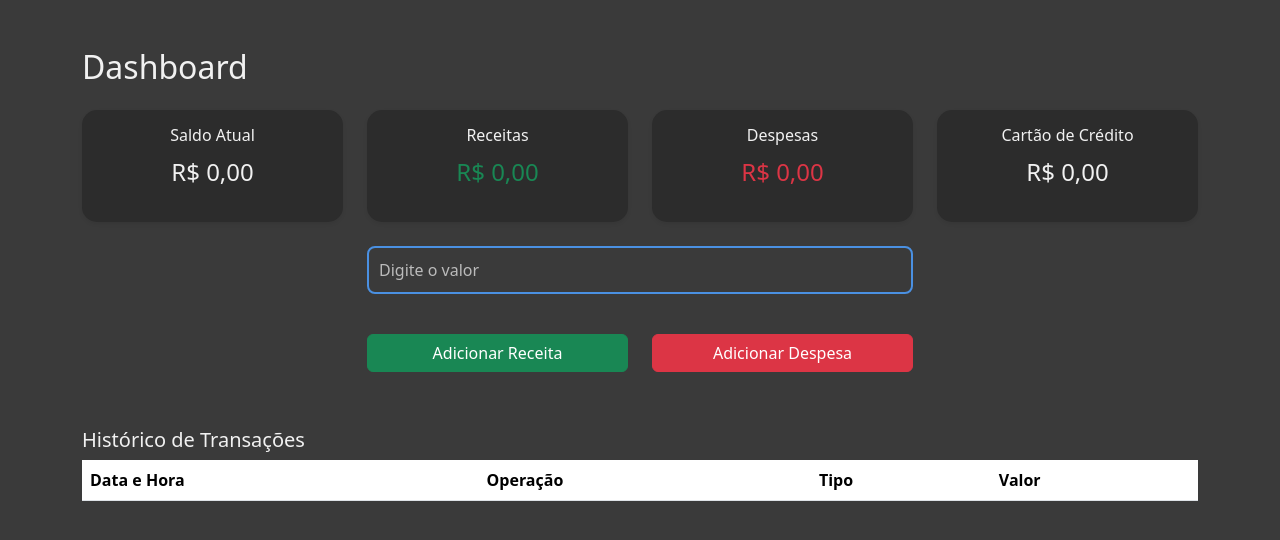
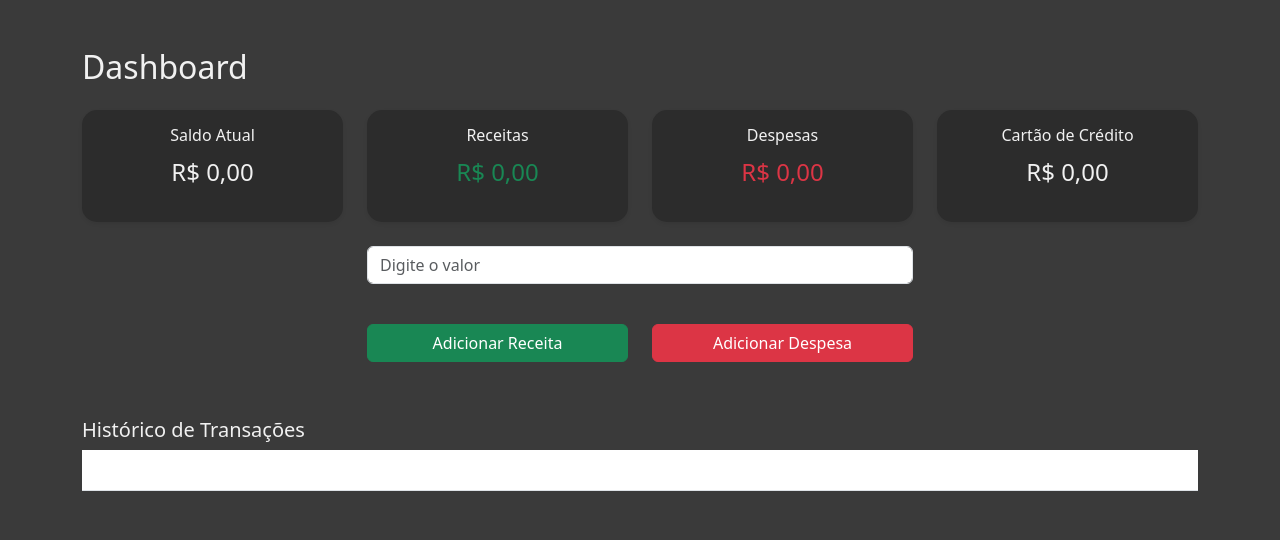
Before and after one commit to Mart1ns12/tepFinancas, a Django app: page / in a window 1280 px wide. Shown: the top 540 px of the page. Run offline with Django 5.2, Linux system fonts and the light colour scheme; lists and menus that the app fills with data are empty; parts of the project's set-up code (start-up, migrations or seed data) failed here and were passed over.

Commit message:
correcaoDeBugs

```diff
--- a/Projeto/meu_projeto/urls.py
+++ b/Projeto/meu_projeto/urls.py
@@ -17,10 +17,9 @@
 from django.contrib import admin
 from django.urls import path, include
 from tepFinancas.views import dashboard
-
 urlpatterns = [
     path('admin/', admin.site.urls),
     path('dashboard/', dashboard, name='dashboard'),  # Rota já definida
     path('', dashboard, name='home'),
-    path('', include('tepFinancas.urls'))# Inclui as URLs do aplicativo
+    path('tepFinancas/', include('tepFinancas.urls'))# Inclui as URLs do aplicativo
 ]
--- a/Projeto/tepFinancas/static/js/dashboard.js
+++ b/Projeto/tepFinancas/static/js/dashboard.js
@@ -5,7 +5,7 @@
 
 // funcao que envia dados ao banco
 function enviarDadosParaBanco(valor, tipo) {
-    fetch("/criar-item-ajax/", {
+    fetch("tepFinancas/criar-item-ajax/", {
         method: "POST",
         headers: {
             "Content-Type": "application/x-www-form-urlencoded",
--- a/Projeto/tepFinancas/templates/dashboard.html
+++ b/Projeto/tepFinancas/templates/dashboard.html
@@ -20,27 +20,34 @@
         box-shadow: 0 4px 8px rgba(0, 0, 0, 0.2);
         color: #f1f1f1;
     }
+
     .table-striped > tbody > tr:nth-of-type(odd) {
         background-color: #3a3a3a;
-            color: #f1f1f1;
     }
+
     .table-striped > tbody > tr:nth-of-type(even) {
         background-color: #4a4a4a;
-            color: #ffffff;
     }
+
     .table-striped > thead > tr {
         background-color: #4a4a4a;
         color: #ffffff;
     }
-        input.form-control {
-            background-color: #3a3a3a;
-            border: 2px solid #4a90e2; /* Azul elegante */
-            color: #f1f1f1;
-            border-radius: 8px;
-            padding: 10px;
+
+    /* Estilo para todas as células da tabela */
+    .table-striped tbody td {
+        color: #f1f1f1 !important; /* Dourado ou qualquer outra cor desejada */
+
     }
-        input.form-control::placeholder {
-            color: #bbbbbb;
+
+    /* Caso queira aplicar uma cor diferente apenas nos valores (não nas células de cabeçalho) */
+    .table-striped tbody td {
+        color: #f1f1f1 !important; /* Exemplo: Dourado */
+    }
+
+    /* Se necessário, também aplique para o cabeçalho (se for diferente) */
+    .table-striped thead th {
+        color: #FFFFFF;
     }
         /* Estilo para os botões de incremento/decremento */
         input[type=number]::-webkit-inner-spin-button,
--- a/Projeto/tepFinancas/views.py
+++ b/Projeto/tepFinancas/views.py
@@ -1,42 +1,46 @@
+from django.http import JsonResponse
+from .models import dados  # Certifique-se de importar o modelo de dados correto
+from django.shortcuts import render
 
-from django.http import HttpResponse
-from django.shortcuts import render
-from django.http import JsonResponse
-from .models import dados
-from django.db import connection
+
+
 
 def dashboard(request):
-    return render(request, 'dashboard.html')
-
-# Create your views here.
+    return render(request, 'dashboard.html')  # Ou qualquer outra lógica para renderizar a página
 
 def criar_item_ajax(request):
     if request.method == "POST":
         valor = request.POST.get('valor')
         tipo = request.POST.get('tipo')
 
+        # Verificar se os dados são válidos
+        if not valor or not tipo:
+            return JsonResponse({"error": "Dados inválidos"}, status=400)
+
         # Salvar no banco de dados
         item = dados.objects.create(valor=valor, tipo=tipo)
 
         return JsonResponse({"id": item.id, "valor": item.valor, "tipo": item.tipo})
 
-    JsonResponse({"error": "Dados inválidos"}, status=400)
+    # Caso o método não seja POST
+    return JsonResponse({"error": "Método inválido"}, status=405)
 
-def executar_script_sql():
-    script_sql = """
 
-        CREATE DATABASE IF NOT EXISTS tepFinancas;
+ # Certifique-se de importar o modelo de dados correto
 
-        USE tepFinancas;
+def criar_item_ajax(request):
+    if request.method == "POST":
+        valor = request.POST.get('valor')
+        tipo = request.POST.get('tipo')
 
-        CREATE TABLE IF NOT EXISTS tepFinancas_dados (
-            id serial PRIMARY KEY,
-            valor FLOAT,
-            tipo VARCHAR(255)
-        );
-    """
-    with connection.cursor() as cursor:
-        cursor.execute(script_sql)
-        print("Script SQL executado com sucesso!")
+        # Verificar se os dados são válidos
+        if not valor or not tipo:
+            return JsonResponse({"error": "Dados inválidos"}, status=400)
 
-executar_script_sql()
+        # Salvar no banco de dados
+        item = dados.objects.create(valor=valor, tipo=tipo)
+
+        return JsonResponse({"id": item.id, "valor": item.valor, "tipo": item.tipo})
+
+    # Caso o método não seja POST
+    return JsonResponse({"error": "Método inválido"}, status=405)
```
Lines whose indentation alone changed are shown as unchanged.
